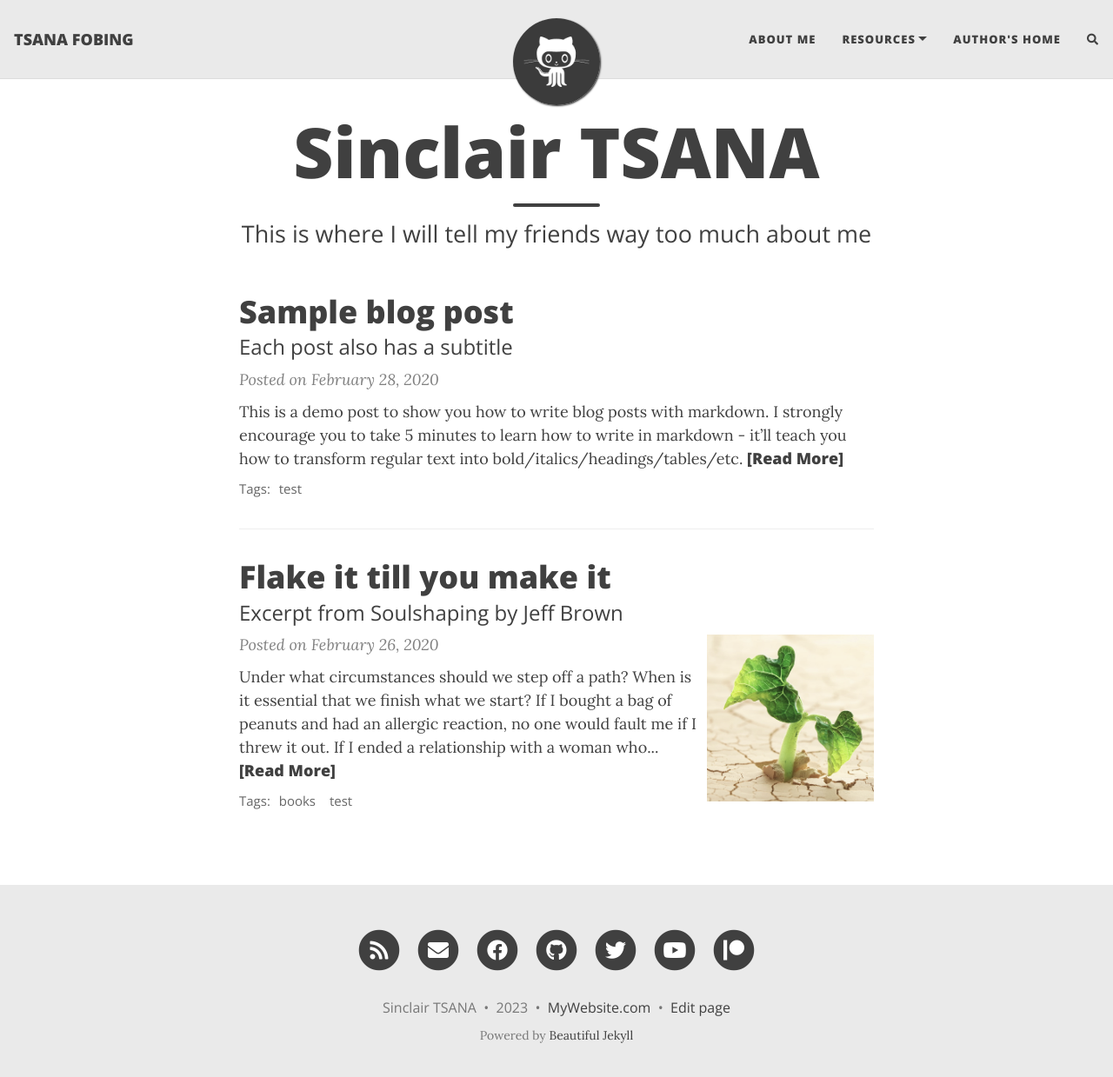
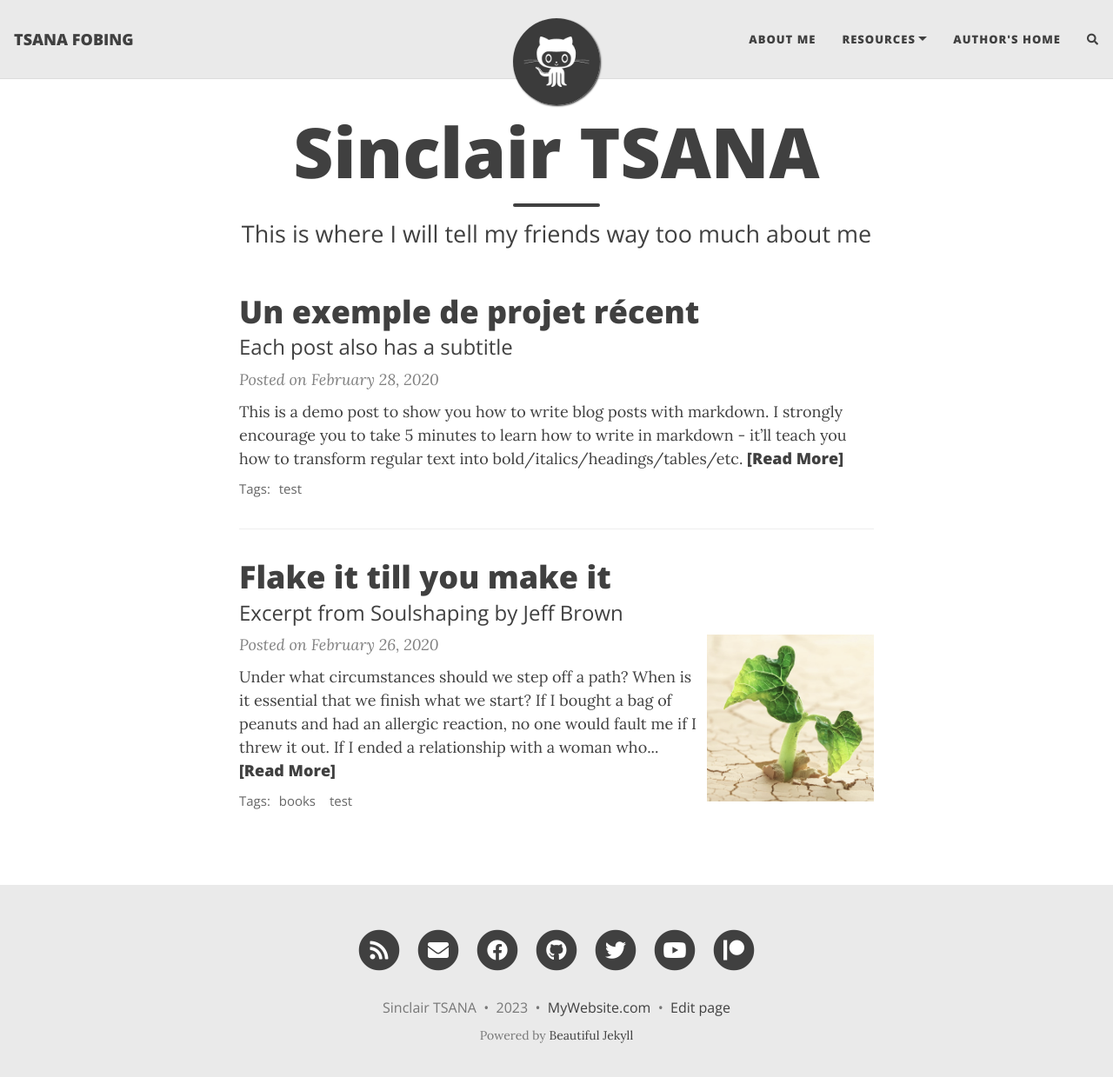
Before and after one commit to stsana/stsana.github.io, a Jekyll site: the page built from index.html, in a window 1280 px wide and 1252 px high. Shown: the top 1239 px of the window at 87% size. Built offline with Jekyll 4.4.1, drawn with Linux system fonts in a browser that asks for light colours; nearby versions of some CDN libraries; the list of posts is cut into pages by our own code; comment, search, counter and statistics services are not loaded.

Commit message:
Update 2020-02-28-test-markdown.md

```diff
--- a/_posts/2020-02-28-test-markdown.md
+++ b/_posts/2020-02-28-test-markdown.md
@@ -1,6 +1,6 @@
 ---
 layout: post
-title: Sample blog post
+title: Un exemple de projet récent
 subtitle: Each post also has a subtitle
 gh-repo: daattali/beautiful-jekyll
 gh-badge: [star, fork, follow]
```
